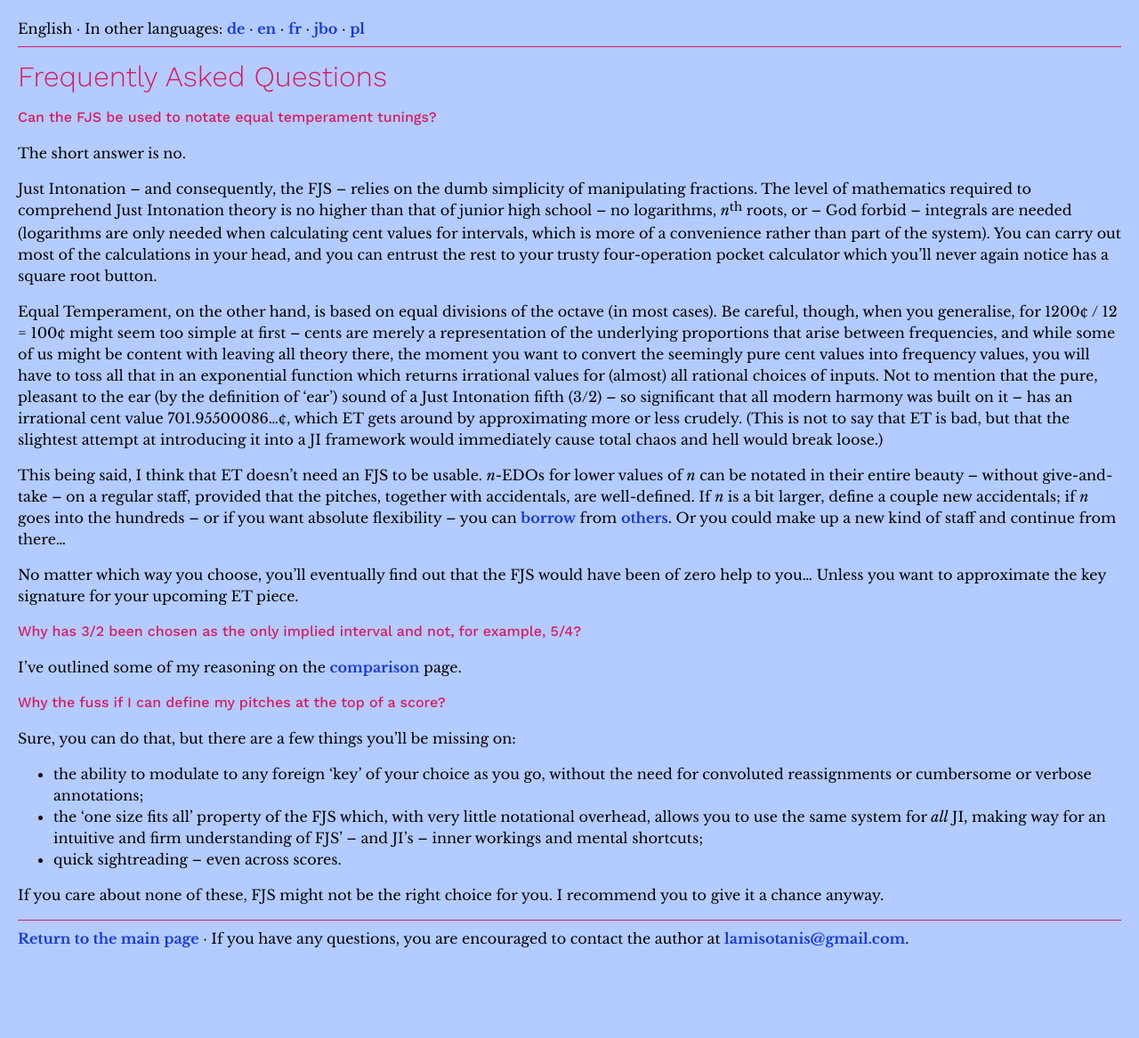
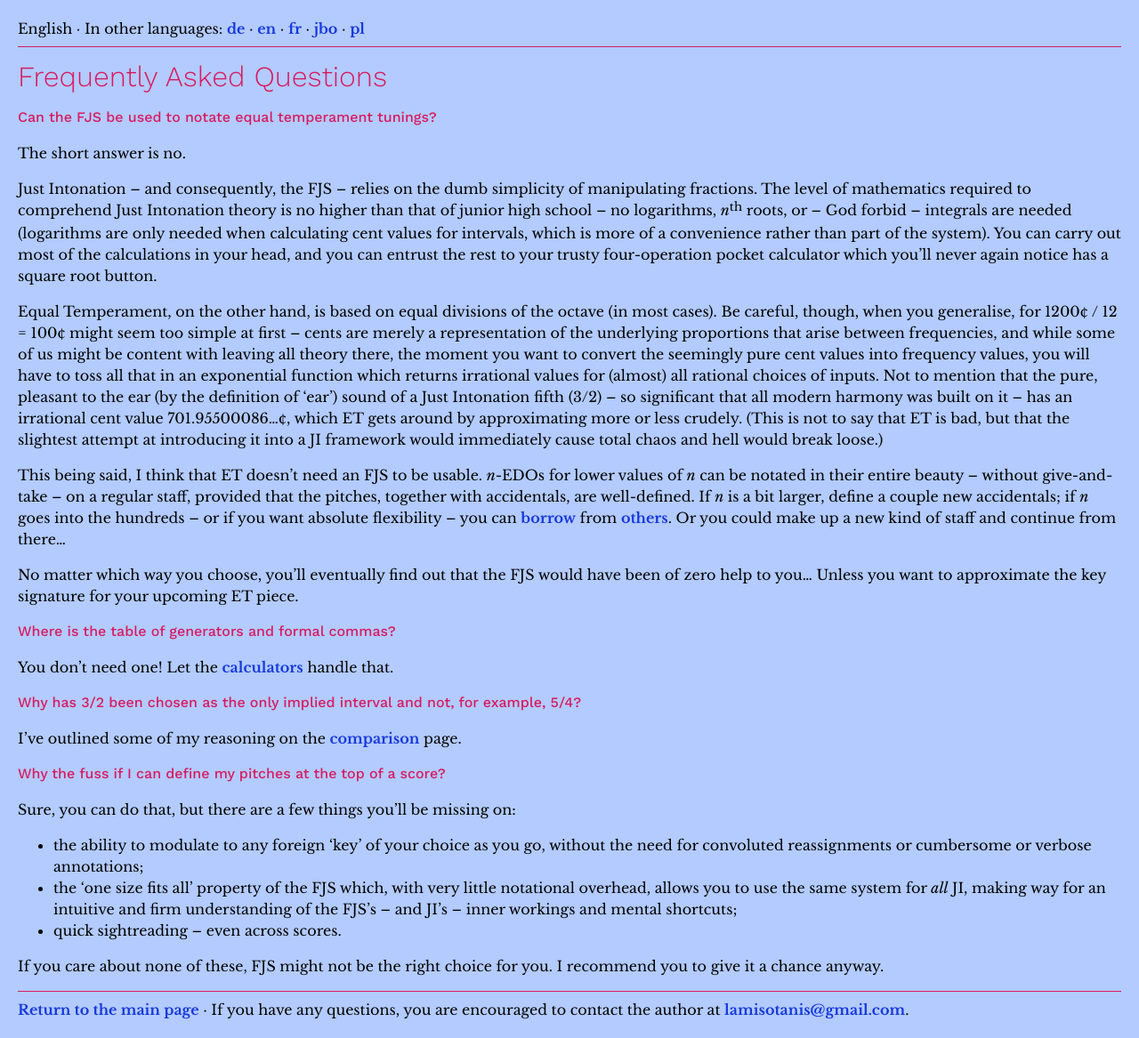
Before and after one commit to misotanni/misotanni.github.io, a Jekyll site: the page built from fjs/en/faq.md, in a window 1280 px wide. Shown: the whole page at 89% size. Built offline with Jekyll 4.4.1, drawn with Linux system fonts in a browser that asks for light colours; our own code applies the rules of GitHub Pages for plain Markdown files; before the commit the page ends 1087 px from its top, so only the background shows below that.

Commit message:
what the faq

```diff
--- a/fjs/en/faq.md
+++ b/fjs/en/faq.md
@@ -14,6 +14,10 @@ This being said, I think that ET doesn't need an FJS to be usable. *n*-EDOs for
 
 No matter which way you choose, you'll eventually find out that the FJS would have been of zero help to you… Unless you want to approximate the key signature for your upcoming ET piece.
 
+## Where is the table of generators and formal commas?
+
+You don't need one! Let the [calculators](calc.html) handle that.
+
 ## Why has 3/2 been chosen as the only implied interval and not, for example, 5/4?
 
 I've outlined some of my reasoning on the [comparison](comparison.html) page.
@@ -23,7 +27,7 @@ I've outlined some of my reasoning on the [comparison](comparison.html) page.
 Sure, you can do that, but there are a few things you'll be missing on:
 
 - the ability to modulate to any foreign ‘key’ of your choice as you go, without the need for convoluted reassignments or cumbersome or verbose annotations;
-- the ‘one size fits all’ property of the FJS which, with very little notational overhead, allows you to use the same system for *all* JI, making way for an intuitive and firm understanding of FJS' – and JI's – inner workings and mental shortcuts;
+- the ‘one size fits all’ property of the FJS which, with very little notational overhead, allows you to use the same system for *all* JI, making way for an intuitive and firm understanding of the FJS's – and JI's – inner workings and mental shortcuts;
 - quick sightreading – even across scores.
 
 If you care about none of these, FJS might not be the right choice for you. I recommend you to give it a chance anyway.
```
